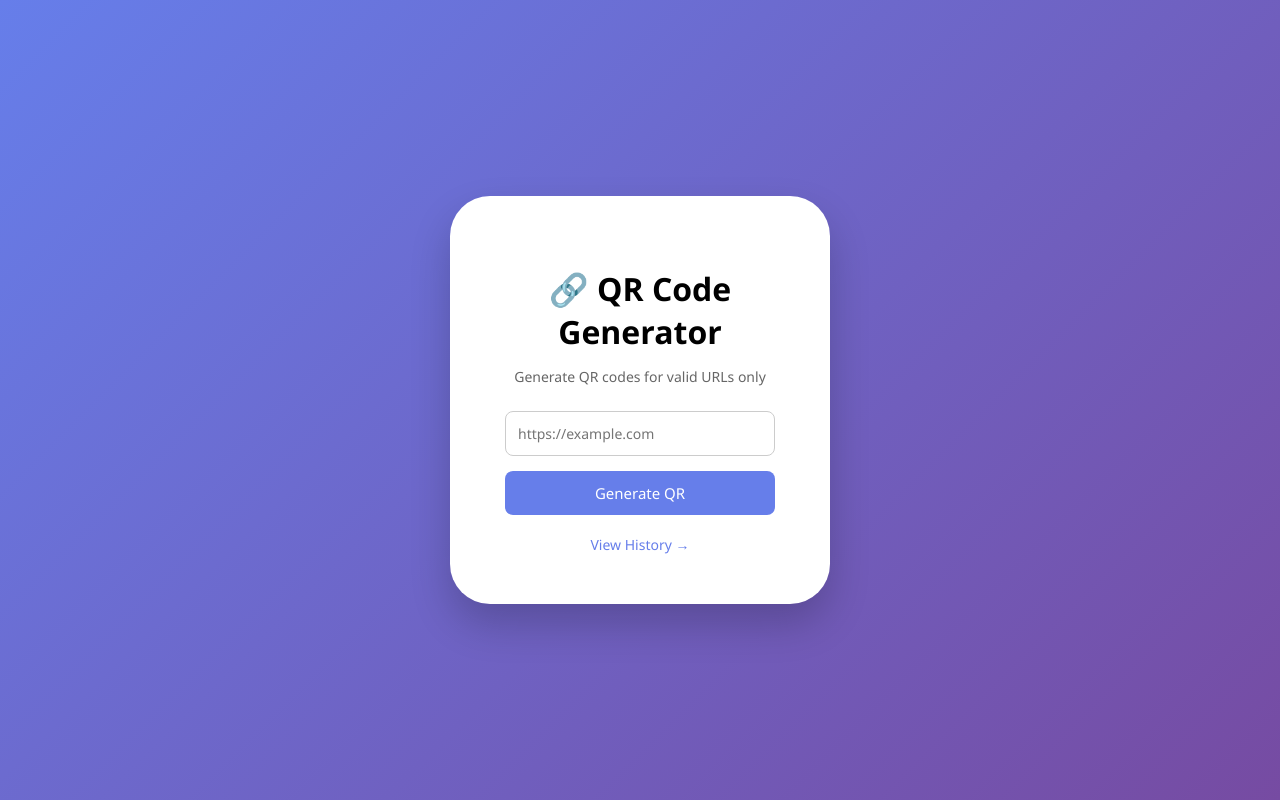
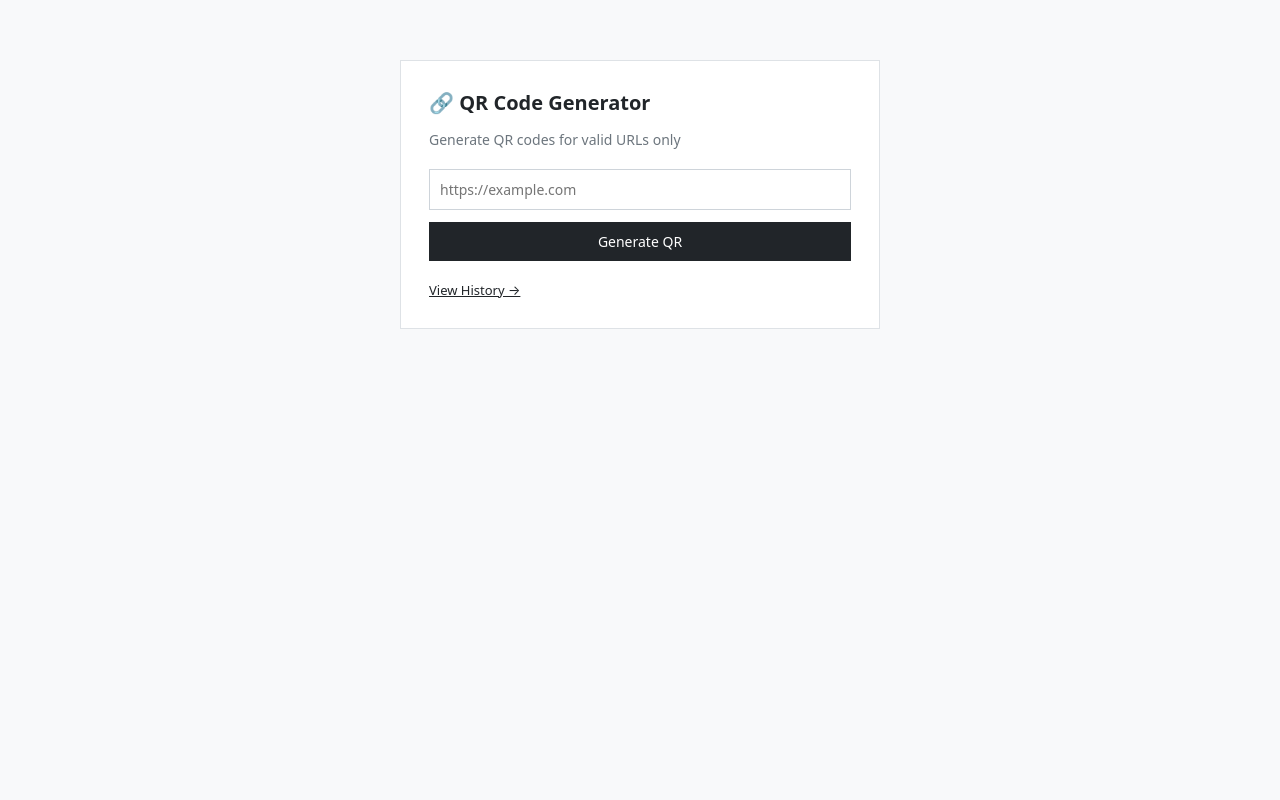
Before and after one commit to Shahid-Ahmed-S/QR-Code-Generator-LIVE, a Flask app: page / in a window 1280 px wide. Run offline with Flask 3, Linux system fonts and the light colour scheme.

Commit message:
Inital Commit

```diff
--- a/app.py
+++ b/python/app.py
@@ -1,4 +1,4 @@
-from flask import Flask, render_template, request, redirect, url_for
+from flask import Flask, render_template, request, redirect, url_for, flash
 import qrcode
 import os
 import uuid
@@ -6,18 +6,19 @@ import sqlite3
 from datetime import datetime
 from urllib.parse import urlparse
 
+app = Flask(__name__)
+app.secret_key = "local-secret-key"
 
-app = Flask(__name__)
+# Paths
+QR_FOLDER = "static/qrcodes"
+DB_NAME = "database.db"
 
-QR_FOLDER = "static/qrcodes"
+# Ensure QR folder exists
 os.makedirs(QR_FOLDER, exist_ok=True)
 
-DB_NAME = "database.db"
-
-
+# ---------- DATABASE ----------
 def get_db():
     return sqlite3.connect(DB_NAME)
-
 
 def init_db():
     conn = get_db()
@@ -33,25 +34,22 @@ def init_db():
     conn.commit()
     conn.close()
 
-
-# ✅ URL validation function (ADDED)
+# ---------- URL VALIDATION ----------
 def is_valid_url(url):
     parsed = urlparse(url)
-    return parsed.scheme in ("http", "https") and bool(parsed.netloc)
+    return parsed.scheme in ("http", "https") and parsed.netloc != ""
 
-
+# ---------- ROUTES ----------
 @app.route("/", methods=["GET", "POST"])
 def index():
     qr_image = None
-    error = None
 
     if request.method == "POST":
         url = request.form.get("url", "").strip()
 
-        # ❌ Reject invalid URLs
         if not is_valid_url(url):
-            error = "Please enter a valid URL starting with http:// or https://"
-            return render_template("index.html", error=error)
+            flash("Please enter a valid URL starting with http:// or https://")
+            return redirect(url_for("index"))
 
         filename = f"{uuid.uuid4()}.png"
         filepath = os.path.join(QR_FOLDER, filename)
@@ -72,7 +70,6 @@ def index():
 
     return render_template("index.html", qr_image=qr_image)
 
-
 @app.route("/history")
 def history():
     conn = get_db()
@@ -81,7 +78,6 @@ def history():
     data = cur.fetchall()
     conn.close()
     return render_template("history.html", data=data)
-
 
 @app.route("/delete/<int:id>")
 def delete(id):
@@ -102,7 +98,7 @@ def delete(id):
 
     return redirect(url_for("history"))
 
-
+# ---------- MAIN ----------
 if __name__ == "__main__":
     init_db()
-    app.run()
+    app.run(debug=True)
--- /dev/null
+++ b/python/static/style.css
@@ -0,0 +1,79 @@
+* {
+    box-sizing: border-box;
+    font-family: system-ui, -apple-system, BlinkMacSystemFont, "Segoe UI", sans-serif;
+}
+
+body {
+    margin: 0;
+    background: #f8f9fa;
+    color: #212529;
+}
+
+.container {
+    max-width: 480px;
+    margin: 60px auto;
+    padding: 28px;
+    background: #ffffff;
+    border: 1px solid #dee2e6;
+}
+
+h1 {
+    font-size: 20px;
+    margin: 0 0 8px;
+}
+
+.subtitle {
+    font-size: 14px;
+    color: #6c757d;
+    margin-bottom: 20px;
+}
+
+form input {
+    width: 100%;
+    padding: 10px;
+    font-size: 14px;
+    border: 1px solid #ced4da;
+    margin-bottom: 12px;
+}
+
+form input:focus {
+    outline: none;
+    border-color: #495057;
+}
+
+button {
+    width: 100%;
+    padding: 10px;
+    font-size: 14px;
+    background: #212529;
+    color: #ffffff;
+    border: none;
+    cursor: pointer;
+}
+
+button:hover {
+    background: #000000;
+}
+
+.qr-box {
+    margin-top: 24px;
+    text-align: center;
+}
+
+.qr-box img {
+    width: 180px;
+}
+
+.error {
+    margin-top: 12px;
+    font-size: 13px;
+    color: #dc3545;
+}
+
+.history-link {
+    display: inline-block;
+    margin-top: 20px;
+    font-size: 13px;
+    color: #212529;
+    text-decoration: underline;
+}
--- a/templates/index.html
+++ b/python/templates/index.html
@@ -21,14 +21,17 @@
         <button type="submit">Generate QR</button>
     </form>
 
-    {% if error %}
-        <div class="error">{{ error }}</div>
-    {% endif %}
+    {% if qr_filename %}
+<div class="qr-box">
+    <img src="{{ url_for('static', filename='qrcodes/' + qr_filename) }}">
+</div>
+{% endif %}
+
 
     {% if qr_image %}
-        <div class="qr-box">
+        <div class="qr-result">
+            <h3>Your QR Code:</h3>
             <img src="{{ qr_image }}" alt="QR Code">
-            <a href="{{ qr_image }}" download class="download-btn">Download QR</a>
         </div>
     {% endif %}
 
--- a/static/style.css
+++ /dev/null
@@ -1,94 +0,0 @@
-* {
-    box-sizing: border-box;
-    font-family: "Segoe UI", Arial, sans-serif;
-}
-
-body {
-    background: linear-gradient(135deg, #667eea, #764ba2);
-    min-height: 100vh;
-    display: flex;
-    align-items: center;
-    justify-content: center;
-    margin: 0;
-}
-
-.container {
-    background: #ffffff;
-    padding: 50px 55px;
-    border-radius: 40px;
-    width: 380px;
-    text-align: center;
-    box-shadow: 0 20px 40px rgba(0, 0, 0, 0.2);
-}
-
-h1 {
-    margin-bottom: 5px;
-}
-
-.subtitle {
-    color: #666;
-    font-size: 14px;
-    margin-bottom: 25px;
-}
-
-form input {
-    width: 100%;
-    padding: 12px;
-    border-radius: 8px;
-    border: 1px solid #ccc;
-    margin-bottom: 15px;
-    font-size: 14px;
-}
-
-form button {
-    width: 100%;
-    padding: 12px;
-    border-radius: 8px;
-    border: none;
-    background: #667eea;
-    color: white;
-    font-size: 15px;
-    cursor: pointer;
-    transition: 0.3s;
-}
-
-form button:hover {
-    background: #5563d6;
-}
-
-.error {
-    margin-top: 15px;
-    color: #d9534f;
-    font-size: 14px;
-}
-
-.qr-box {
-    margin-top: 25px;
-}
-
-.qr-box img {
-    width: 200px;
-    margin-bottom: 10px;
-}
-
-.download-btn {
-    display: inline-block;
-    padding: 8px 14px;
-    background: #28a745;
-    color: white;
-    text-decoration: none;
-    border-radius: 6px;
-    font-size: 13px;
-}
-
-.download-btn:hover {
-    background: #218838;
-}
-
-.history-link {
-    display: block;
-    margin-top: 20px;
-    text-decoration: none;
-    color: #667eea;
-    font-size: 14px;
-}
```
Also changed, not shown: python/templates/history.html (renamed from templates/history.html, +2 -5 lines), requirements.txt (+0 -40 lines), database.db (deleted), python/database.db (added), static/qrcodes/7de6ac68-9534-4b53-8528-2f4121bf3d9f.png (deleted), static/qrcodes/c337929c-29a5-49b8-92e1-41b3a8cd4f34.png (deleted), static/qrcodes/cadf5b2c-342b-4578-ad45-eb17b3396535.png (deleted), static/qrcodes/d820d07e-17c1-4491-839a-459b407d6191.png (deleted), 3 other files.
